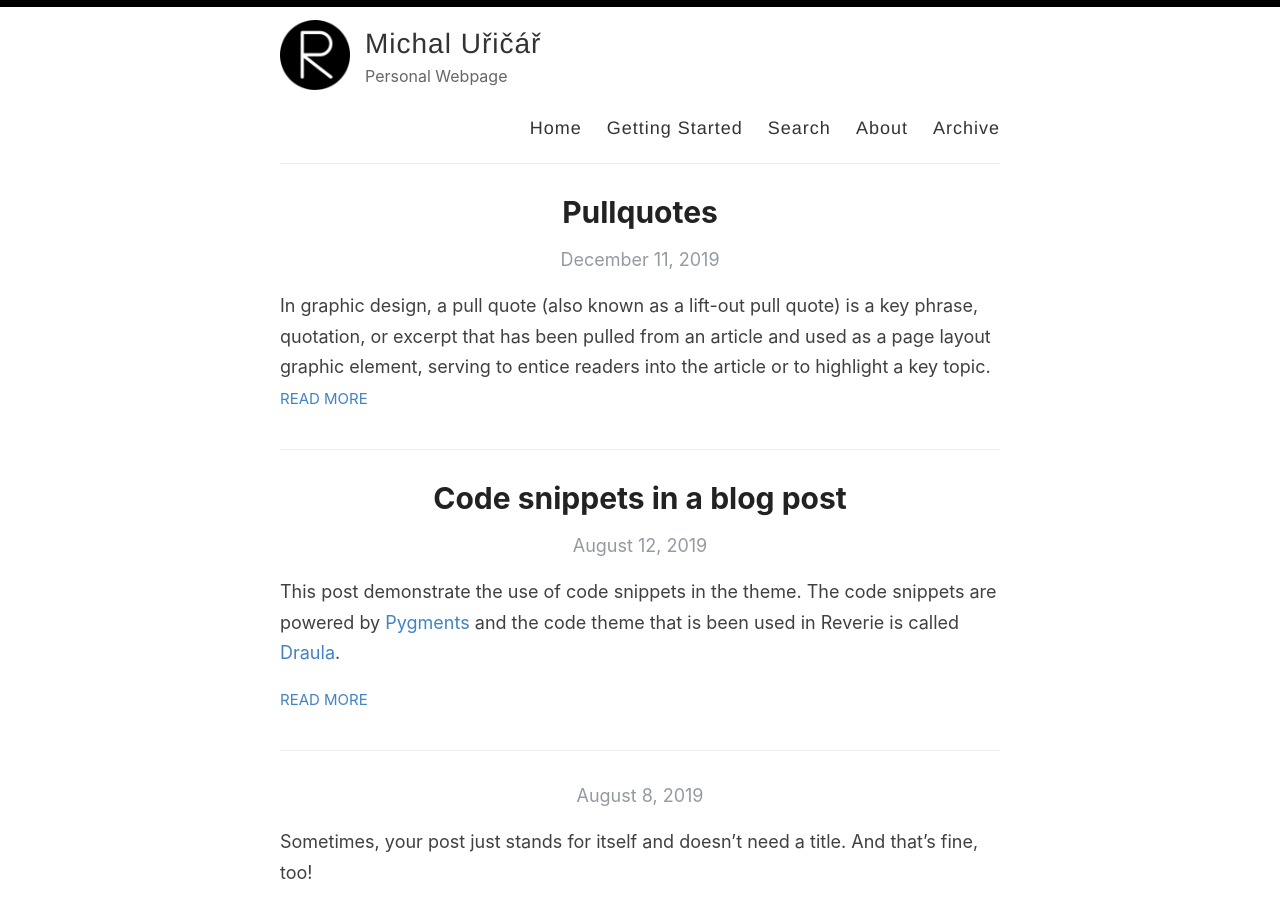
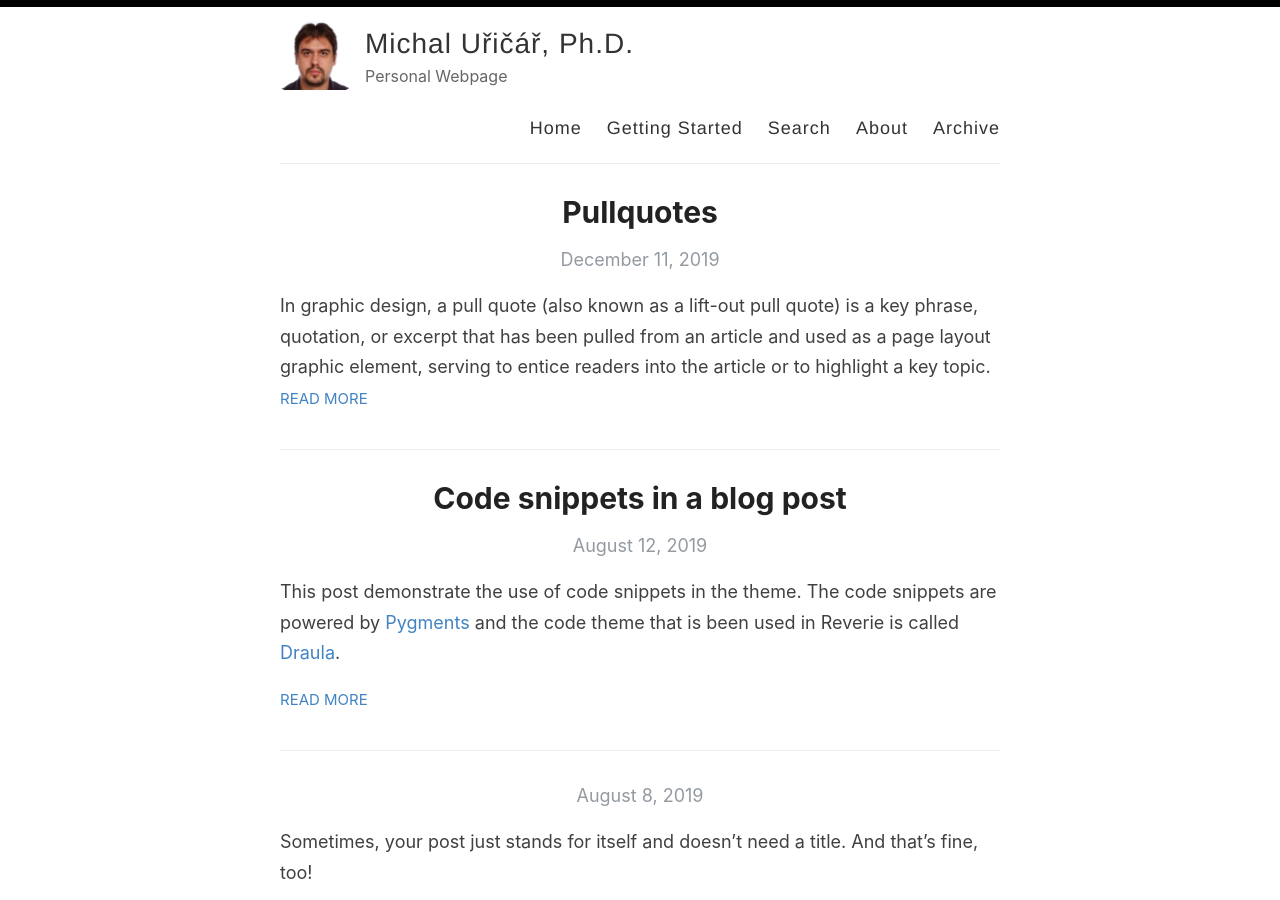
Before and after one commit to uricamic/uricamic.github.io, a Jekyll site: the page built from index.html, in a window 1280 px wide and 900 px high. Built offline with Jekyll 4.4.1, drawn with Linux system fonts in a browser that asks for light colours; the list of posts is cut into pages by our own code.

Commit message:
Update _config.yml

```diff
--- a/_config.yml
+++ b/_config.yml
@@ -3,7 +3,7 @@
 #
 
 # Name of your site (displayed in the header)
-name: Michal Uřičář
+name: Michal Uřičář, Ph.D.
 
 # Name of the author
 author: Michal Uricar
@@ -12,7 +12,8 @@ author: Michal Uricar
 description: Personal Webpage
 
 # URL of your avatar or profile pic (you could use your GitHub profile pic)
-avatar: /images/reverie.png
+#avatar: /images/reverie.png
+avatar: /images/me.webp
 
 #
 # Flags below are optional
@@ -26,7 +27,7 @@ footer-links:
   flickr:
   github: uricamic
   instagram:
-  linkedin:
+  linkedin: https://www.linkedin.com/in/michal-u%C5%99i%C4%8D%C3%A1%C5%99-406a8424/
   pinterest:
   rss: rss
   twitter: uricamic
@@ -48,8 +49,8 @@ disqus:
 
 # Your website URL (e.g. http://amitmerchant1990.github.io or http://www.amitmerchant.com)
 # Used for Sitemap.xml and your RSS feed
-url: http://www.amitmerchant.com/reverie
-enforce_ssl: https://www.amitmerchant.com/reverie
+url: https://uricamic.github.io/
+enforce_ssl: https://uricamic.github.io/
 
 # If you're hosting your site at a Project repository on GitHub pages
 # (http://yourusername.github.io/repository-name)
```
